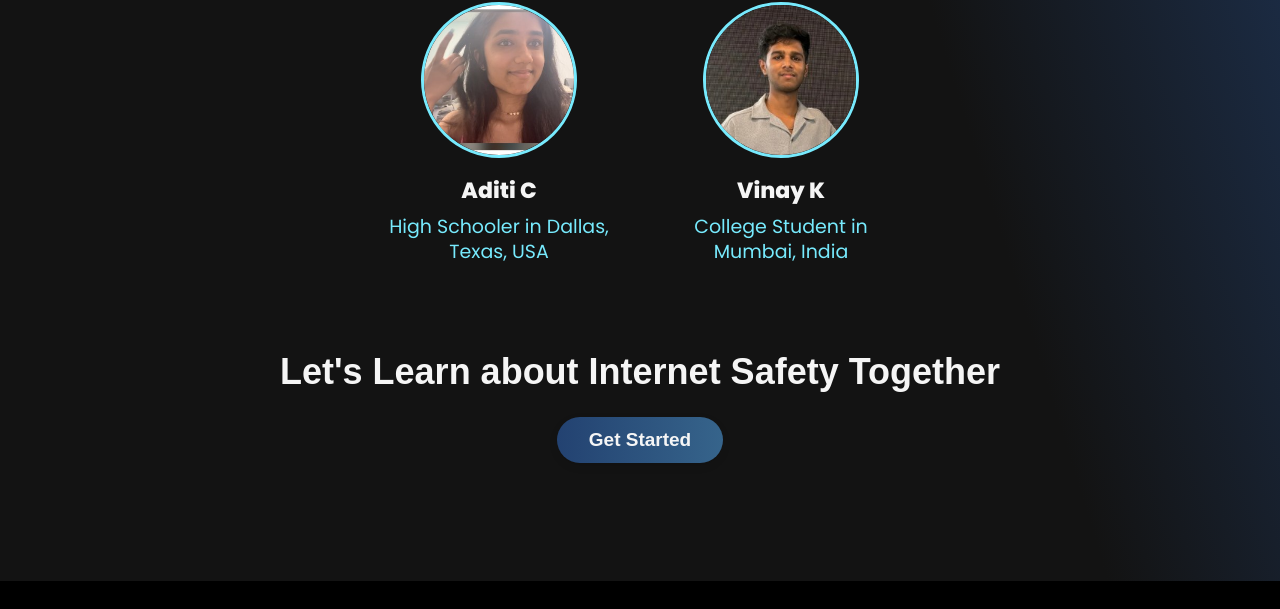
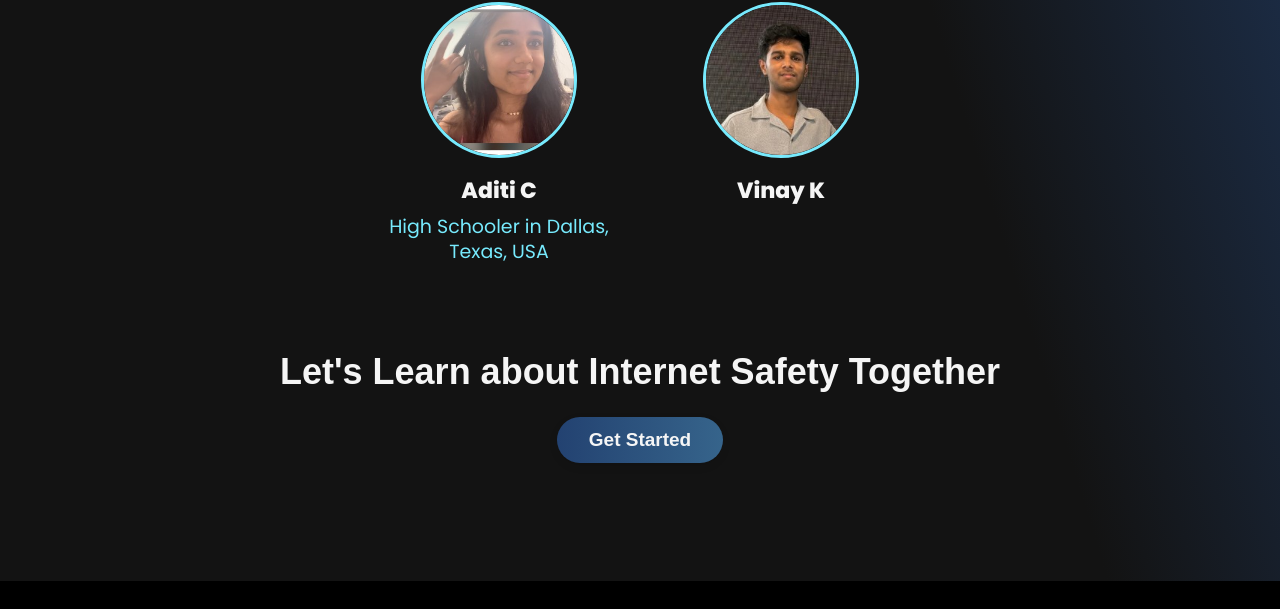
Before and after one commit to aditichhawacharia/cyberbear, a plain HTML site: page about_us.html in a window 1280 px wide. Shown: the part 1960-2569 px from the top of the page. Drawn offline with Linux system fonts and the light colour scheme; files that its build step writes are made by us from their sources; a script that the page names is missing.

Commit message:
Update about_us.html

```diff
--- a/about_us.html
+++ b/about_us.html
@@ -668,8 +668,6 @@
         <div class="team-member">
             <img src="public/vinay.jfif" alt="Vinay K" class="team-photo">
             <h3 class="team-name">Vinay K</h3>
-            <div class="team-role-container">
-                <p class="team-role">College Student in Mumbai, India</p>
             </div>
         </div>
       </div>
```
